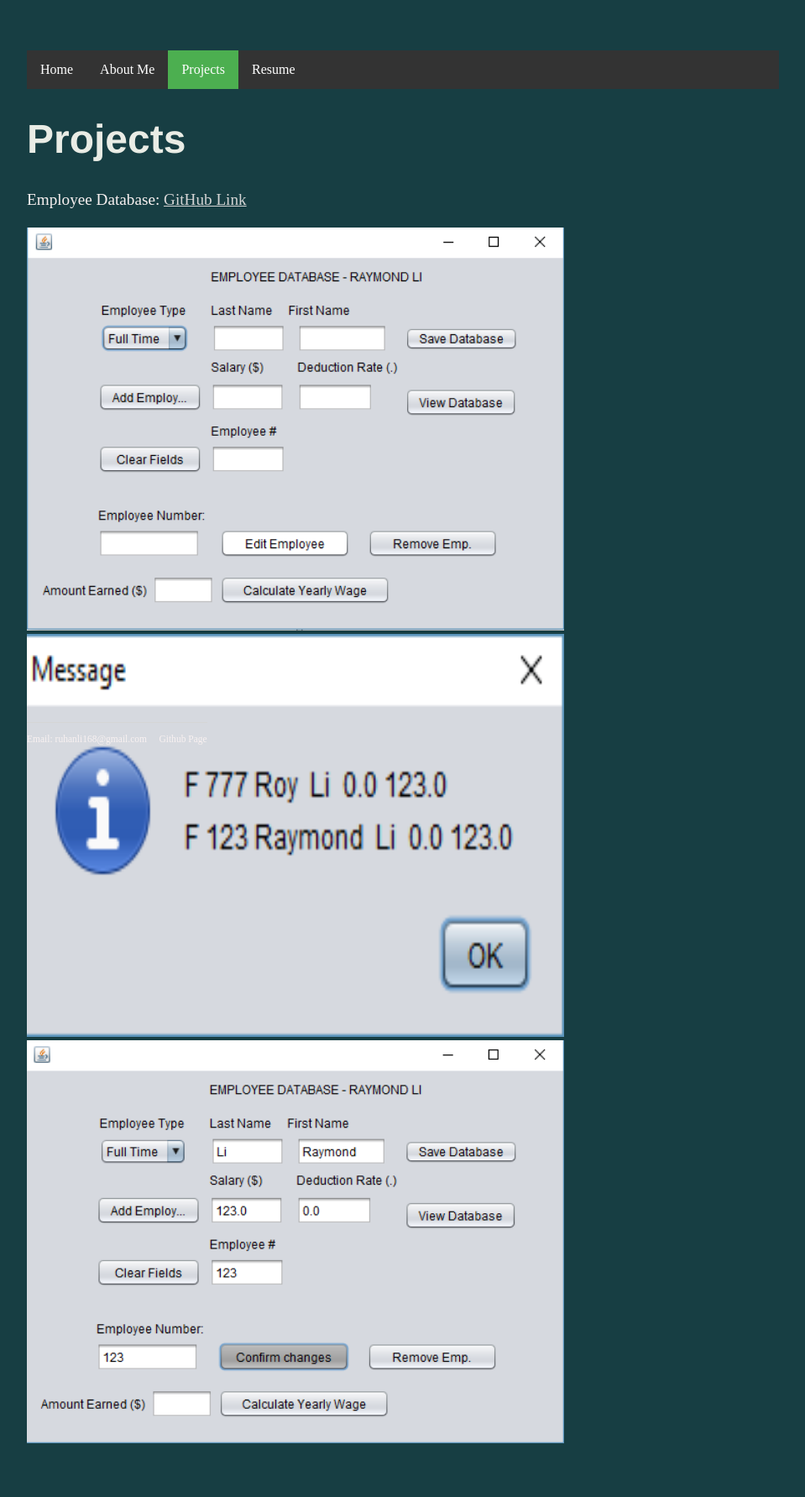
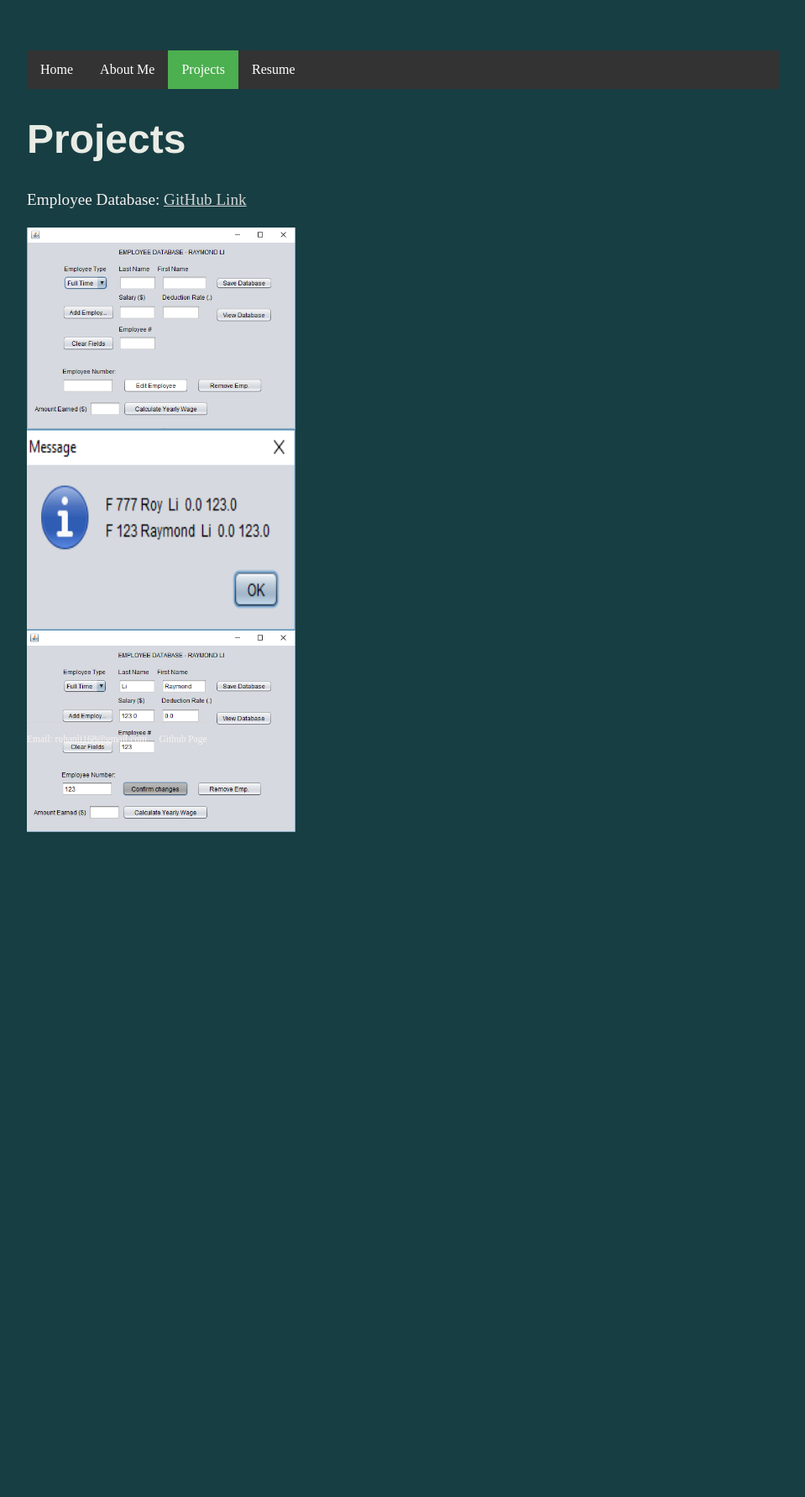
Before and after one commit to Raymoondo/RuhanLi.github.io-1, a Jekyll site: the page projects/index.html, which Jekyll copies as it is, in a window 1280 px wide. Shown: the whole page at 84% size, without its empty margins (160-1119 px from the left). Built offline with Jekyll 4.4.1, drawn with Linux system fonts in a browser that asks for light colours; after the commit the page ends 1051 px from its top, so only the background shows below that.

Commit message:
Update index.html

```diff
--- a/projects/index.html
+++ b/projects/index.html
@@ -6,9 +6,9 @@
 		<link rel="stylesheet" type="text/css" href="/css/main.css">
 		<style>
 			.empdata{
-				width: 640px;
-				height: 480px;
-				display: inline-block;
+				width: 320px;
+				height: 240px;
+				display: table;
 			}
 		</style>
 	</head>
```
